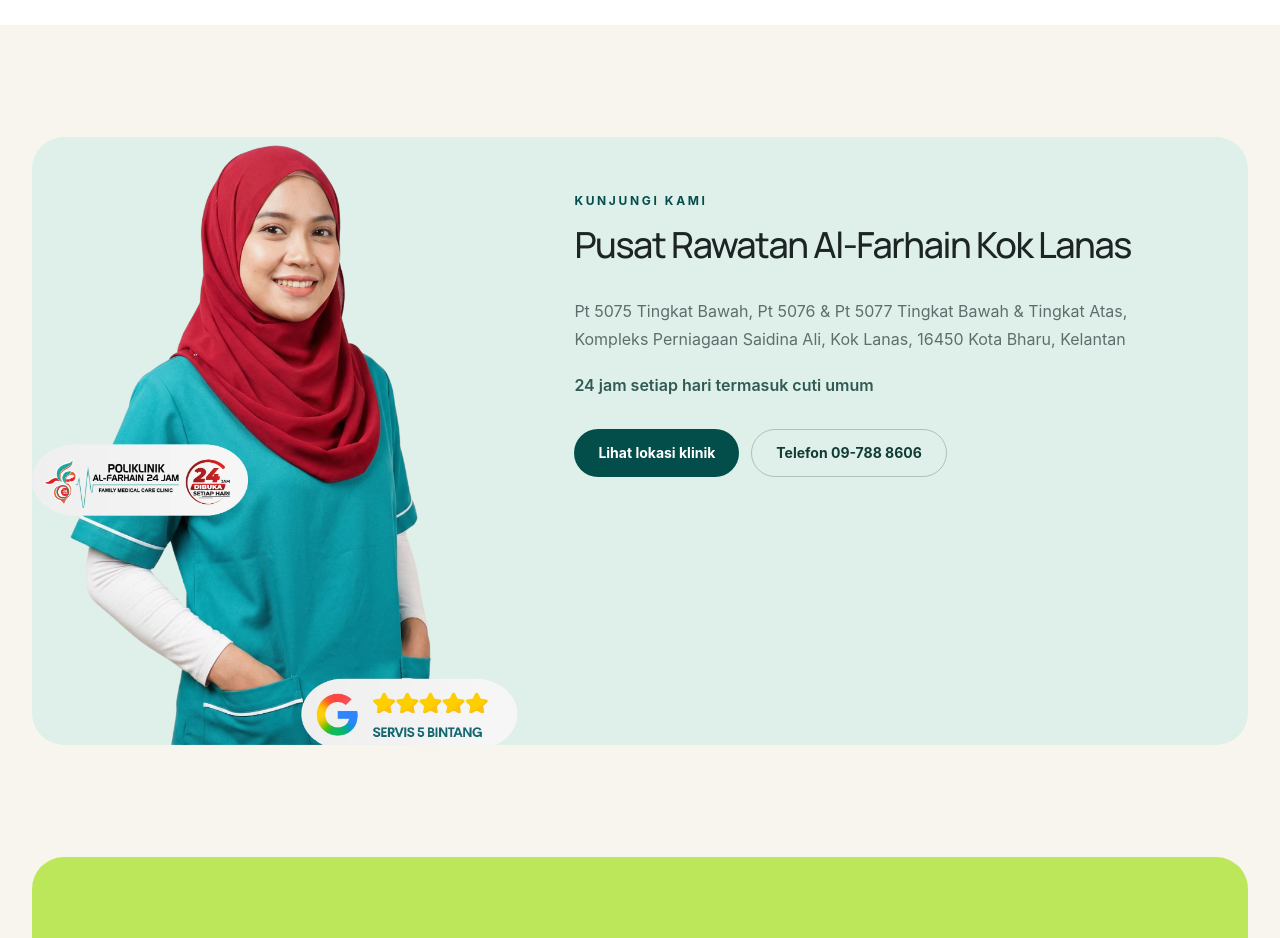
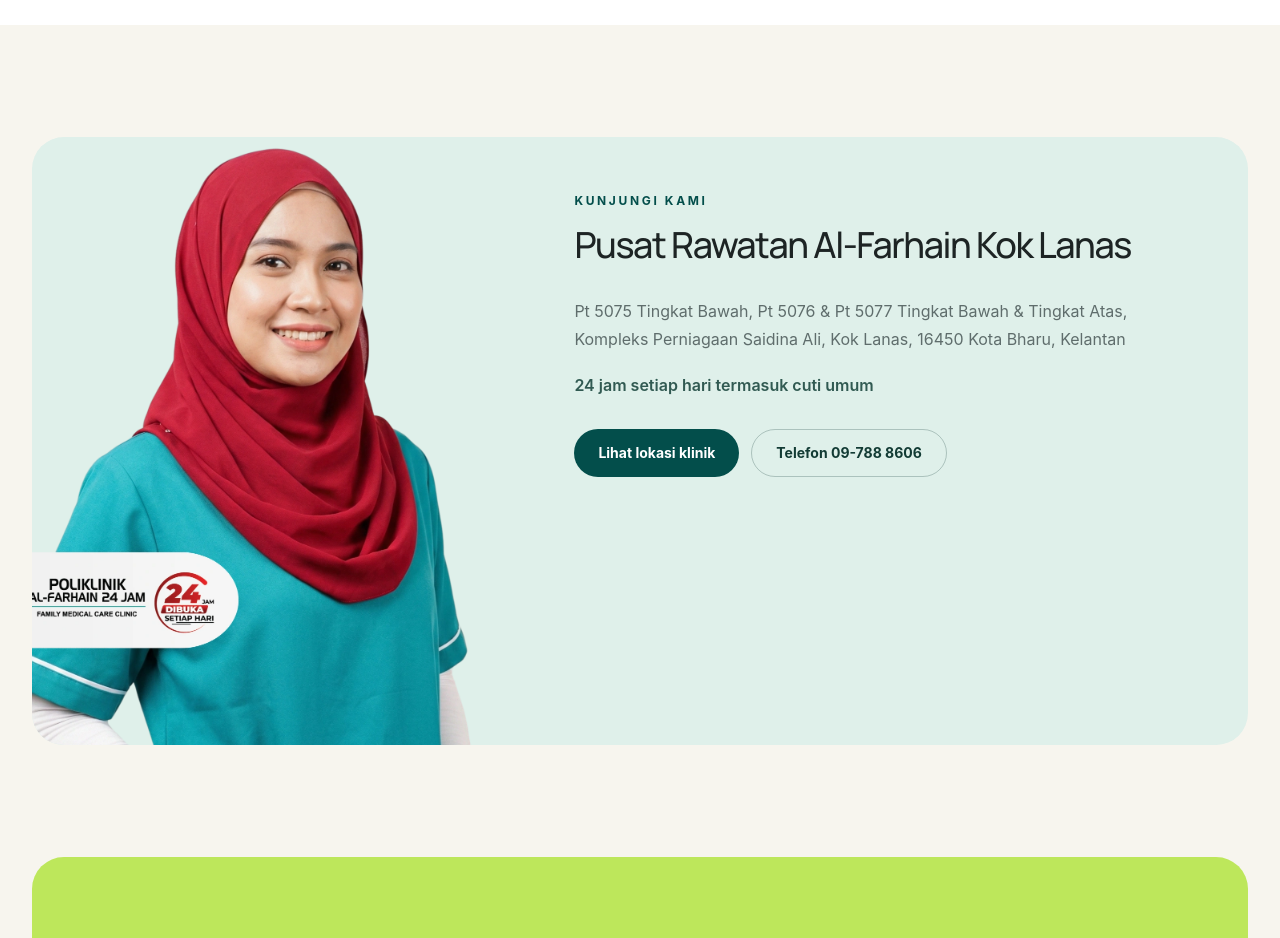
Before and after one commit to yussray/alfarhain-weightloss, a Next.js app: page / in a window 1280 px wide. Shown: the part 4800-5738 px from the top of the page. Built offline with nearby package versions, Linux system fonts and the light colour scheme.

Commit message:
Crop Google rating from clinic portrait

```diff
--- a/app/page.tsx
+++ b/app/page.tsx
@@ -179,7 +179,7 @@
 
         <section id="lokasi" className="px-4 py-20 sm:px-6 sm:py-28 lg:px-8">
           <div className="mx-auto grid max-w-[80rem] overflow-hidden rounded-[2rem] bg-[#dff0ea] lg:min-h-[38rem] lg:grid-cols-[0.8fr_1.2fr]">
-            <div className="relative min-h-[22rem]"><Image src="/clinic/alfarhain-kok-lanas.webp" alt="Pusat Rawatan Al-Farhain di Kok Lanas" fill unoptimized sizes="(max-width: 1024px) 100vw, 50vw" className="object-cover object-top" /></div>
+            <div className="relative min-h-[22rem] overflow-hidden"><Image src="/clinic/alfarhain-kok-lanas.webp" alt="Pusat Rawatan Al-Farhain di Kok Lanas" fill unoptimized sizes="(max-width: 1024px) 100vw, 50vw" className="object-cover object-top lg:origin-top lg:scale-[1.35]" /></div>
             <div className="p-7 sm:p-10 lg:p-14"><p className="text-xs font-bold uppercase tracking-[0.22em] text-[#034e4b]">Kunjungi kami</p><h2 className="mt-4 text-3xl font-medium tracking-[-0.04em] sm:text-4xl">Pusat Rawatan Al-Farhain Kok Lanas</h2><p className="mt-8 leading-7 text-[#5f6d6c]">{clinic.address}</p><p className="mt-5 font-semibold text-[#315a52]">{clinic.hours}</p><div className="mt-8 flex flex-col gap-3 sm:flex-row"><Button href={clinic.locationHref}>Lihat lokasi klinik</Button><Button href={clinic.phoneHref} outline>Telefon {clinic.phone}</Button></div></div>
           </div>
         </section>
```
